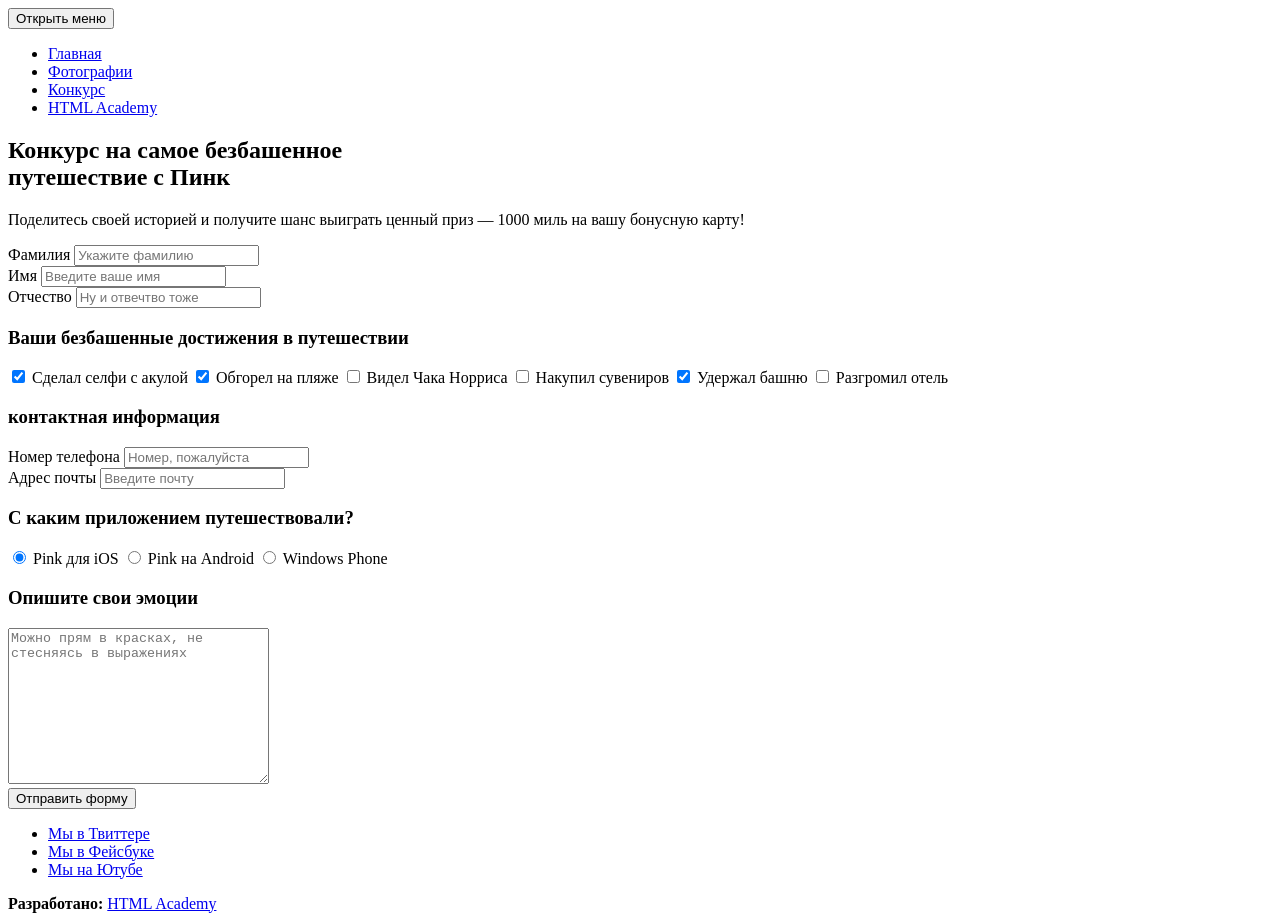
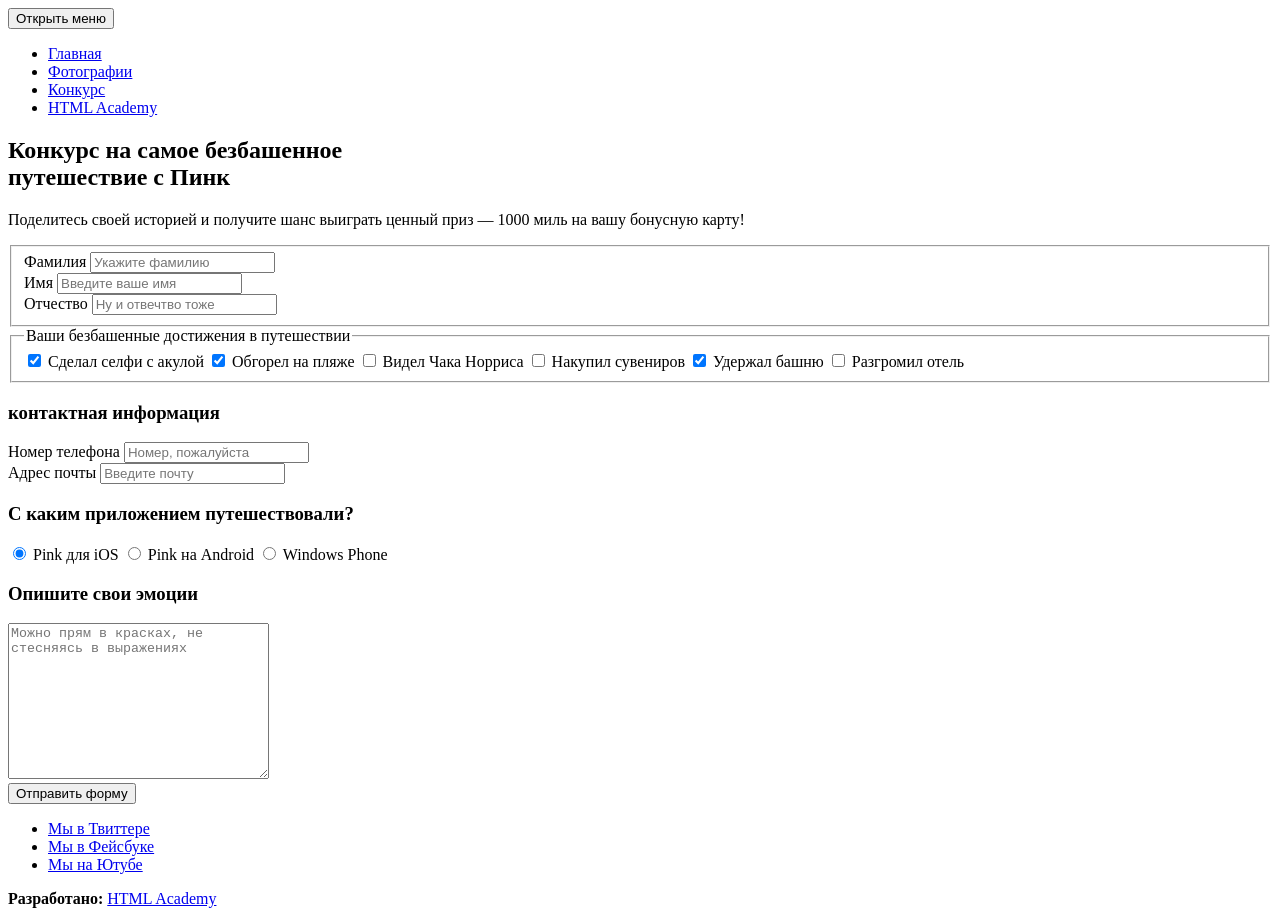
Before and after one commit to ChrisNikulina/1645059-pink-22, a website: page source/form.html in a window 1280 px wide. Drawn offline with Linux system fonts and the light colour scheme.

Commit message:
внесла изменения по замечаниям в форме

```diff
--- a/source/form.html
+++ b/source/form.html
@@ -50,7 +50,7 @@
           </p>
         </div>
         <div class="competition-form__container">
-          <div class="competition-form__group competition-form__group--name">
+          <fieldset class="competition-form__group competition-form__group--name">
             <div class="competition-form__input-wrapper">
               <label class="competition-form__label competition-form__label--pink competition-form__label--name" for="surname">Фамилия</label>
               <input class="competition-form__input competition-form__input--name" type="text" name="name" id="surname" placeholder="Укажите фамилию" required>
@@ -63,8 +63,10 @@
               <label class="competition-form__label competition-form__label--pink competition-form__label--name" for="patronymic">Отчество</label>
               <input class="competition-form__input competition-form__input--name" type="text" name="name" id="patronymic" placeholder="Ну и отвечтво тоже">
             </div>
-            <div class="competition-form__group competition-form__group--border competition-form__group--accomplishment">
-              <h3 class="competition-form__title">Ваши безбашенные достижения в путешествии</h3>
+          </fieldset>
+
+          <fieldset class="competition-form__group competition-form__group--border competition-form__group--accomplishment">
+            <legend class="competition-form__title">Ваши безбашенные достижения в путешествии</legend>
             <input class="competition-form__checkbox" type="checkbox" name="accomplishment" id="selfie" checked>
             <label class="competition-form__label competition-form__label--checkbox" for="selfie">Сделал селфи с акулой</label>
             <input class="competition-form__checkbox" type="checkbox" name="accomplishment" id="beach" checked>
@@ -77,16 +79,16 @@
             <label class="competition-form__label competition-form__label--checkbox" for="tower">Удержал башню</label>
             <input class="competition-form__checkbox" type="checkbox" name="accomplishment" id="smash">
             <label class="competition-form__label competition-form__label--checkbox" for="smash">Разгромил отель</label>
-            </div>
+          </fieldset>
           <div class="competition-form__group competition-form__group--border competition-form__group--contact">
             <h3 class="competition-form__title">контактная информация</h3>
               <div class="competition-form__input-wrapper competition-form__input-wrapper--tel">
                 <label class="competition-form__label competition-form__label--pink" for="tel">Номер телефона</label>
-                <input class="competition-form__input" type="text" name="contact" id="tel" placeholder="Номер, пожалуйста">
+                <input class="competition-form__input" type="tel" name="contact" id="tel" placeholder="Номер, пожалуйста">
               </div>
               <div class="competition-form__input-wrapper competition-form__input-wrapper--mail">
                 <label class="competition-form__label competition-form__label--pink" for="mail">Адрес почты</label>
-                <input class="competition-form__input" type="text" name="contact" id="mail" placeholder="Введите почту" required>
+                <input class="competition-form__input" type="mail" name="contact" id="mail" placeholder="Введите почту" required>
               </div>                                                </div>
               <div class="competition-form__group competition-form__group--border competition-form__group--app">
                 <h3 class="competition-form__title">С каким приложением путешествовали?</h3>
```
Lines whose indentation alone changed are shown as unchanged.
